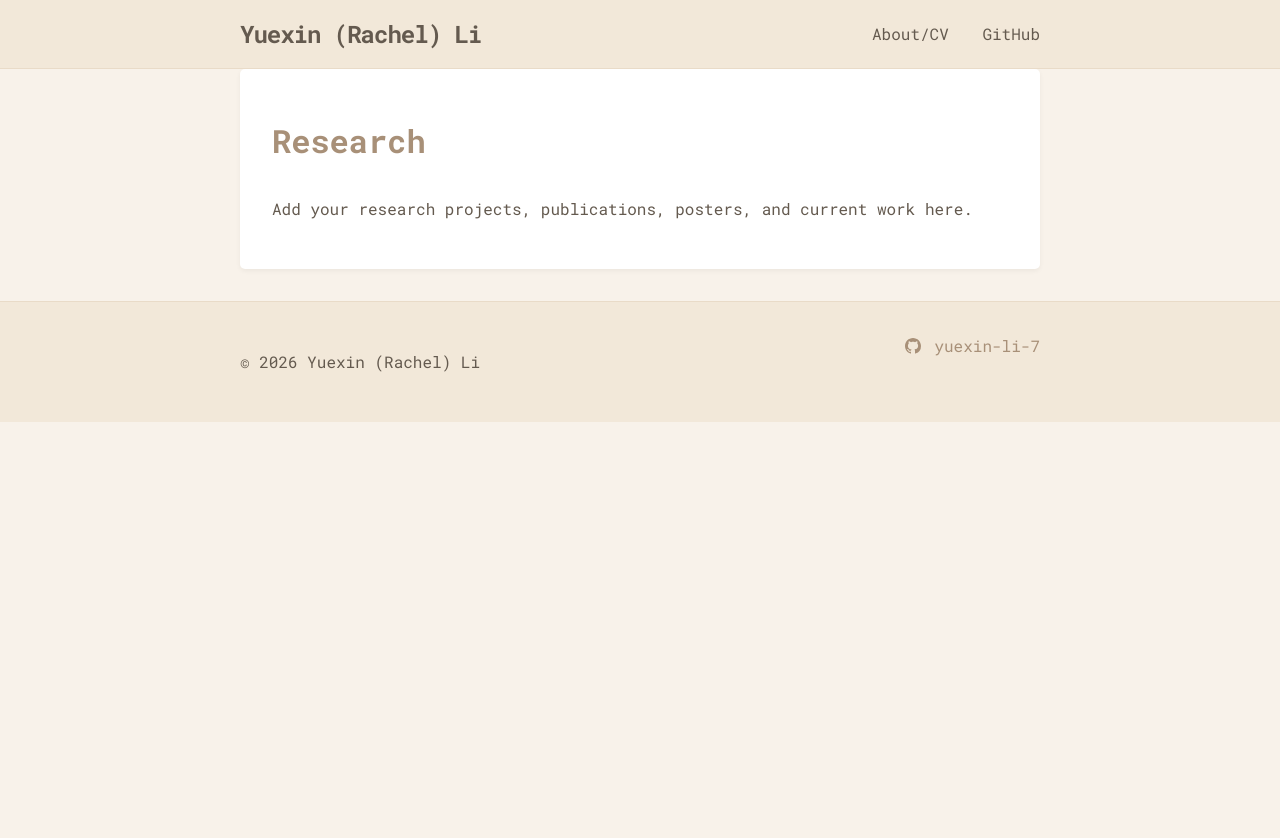
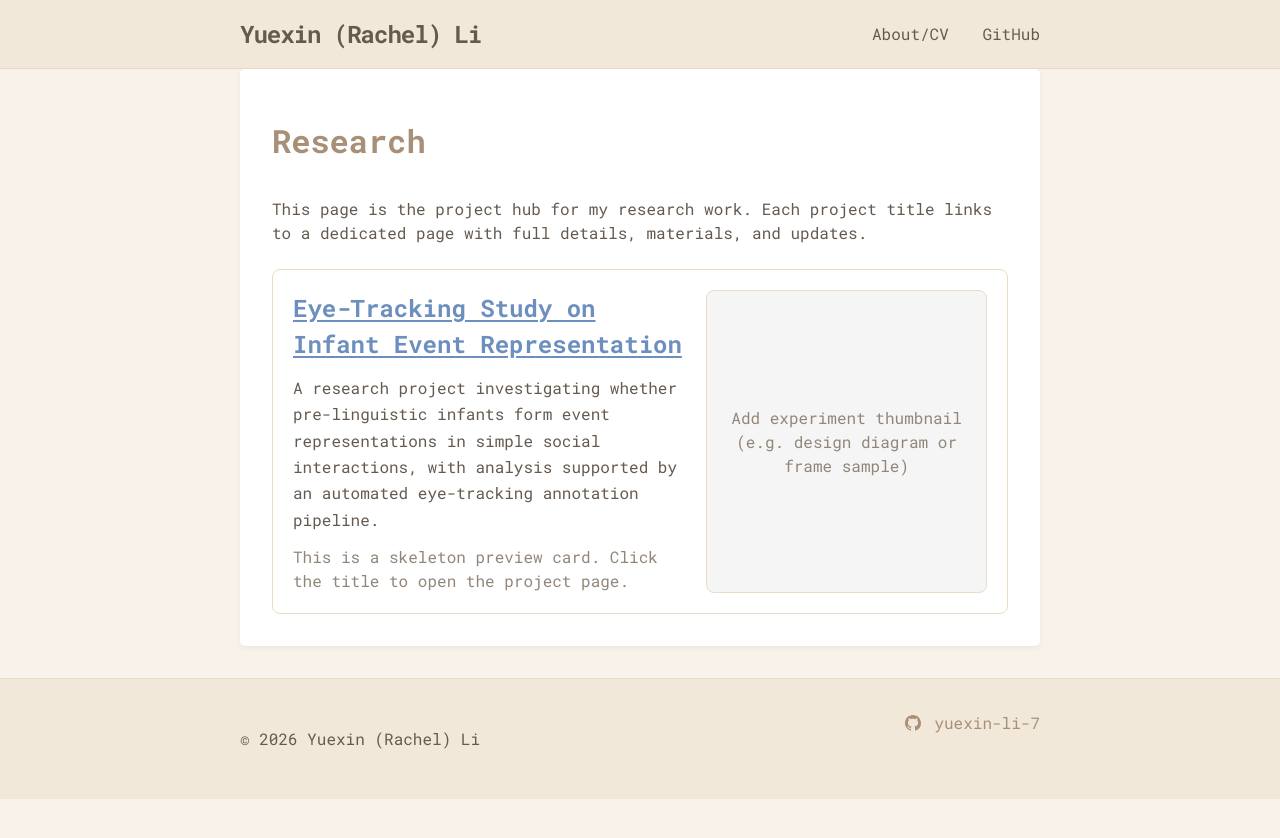
Before and after one commit to yuexin-li-7/yuexin-li-7.github.io, a Jekyll site: the page built from research.md, in a window 1280 px wide. Shown: the top 838 px of the page. Built offline with Jekyll 4.4.1, drawn with Linux system fonts in a browser that asks for light colours.

Commit message:
Add research hub card and linked project skeleton

```diff
--- a/_sass/main.scss
+++ b/_sass/main.scss
@@ -346,6 +346,69 @@ a {
   }
 }
 
+.research-intro {
+  margin-top: 0;
+  margin-bottom: 1.5rem;
+}
+
+.research-list {
+  display: grid;
+  gap: 1.5rem;
+}
+
+.research-card {
+  display: grid;
+  grid-template-columns: minmax(0, 1.4fr) minmax(220px, 1fr);
+  gap: 1.25rem;
+  padding: 1.25rem;
+  border: 1px solid $beige-medium;
+  border-radius: 8px;
+  background-color: white;
+
+  @media screen and (max-width: $on-laptop) {
+    grid-template-columns: 1fr;
+  }
+}
+
+.research-title {
+  margin-top: 0;
+  margin-bottom: 0.8rem;
+
+  a {
+    color: #6d8fbe;
+    text-decoration: underline;
+    text-underline-offset: 0.12em;
+  }
+}
+
+.research-summary {
+  margin-top: 0;
+  margin-bottom: 0.75rem;
+  line-height: 1.65;
+}
+
+.research-note {
+  margin: 0;
+  color: $grey-color-dark;
+}
+
+.research-thumb {
+  border: 1px solid $beige-medium;
+  border-radius: 8px;
+  min-height: 220px;
+  background-color: #f5f5f5;
+}
+
+.research-thumb-placeholder {
+  display: flex;
+  align-items: center;
+  justify-content: center;
+  padding: 1rem;
+  text-align: center;
+  color: $grey-color-dark;
+  line-height: 1.5;
+}
+
 .cv-help {
   margin: 0 0 1rem;
   color: $grey-color-dark;
--- a/research.md
+++ b/research.md
@@ -4,4 +4,27 @@ title: Research
 permalink: /research/
 ---
 
-Add your research projects, publications, posters, and current work here.
+<p class="research-intro">
+  This page is the project hub for my research work. Each project title links to a dedicated page with full details, materials, and updates.
+</p>
+
+<section class="research-list">
+  <article class="research-card">
+    <div class="research-card-main">
+      <h2 class="research-title">
+        <a href="{{ '/research/eye-tracking-study-on-infant-event-representation/' | relative_url }}">
+          Eye-Tracking Study on Infant Event Representation
+        </a>
+      </h2>
+      <p class="research-summary">
+        A research project investigating whether pre-linguistic infants form event representations in simple social interactions, with analysis supported by an automated eye-tracking annotation pipeline.
+      </p>
+      <p class="research-note">
+        This is a skeleton preview card. Click the title to open the project page.
+      </p>
+    </div>
+    <div class="research-thumb research-thumb-placeholder">
+      <span>Add experiment thumbnail<br>(e.g. design diagram or frame sample)</span>
+    </div>
+  </article>
+</section>
```
Also changed, not shown: research/eye-tracking-study-on-infant-event-representation.md (added, +46 -0 lines).
